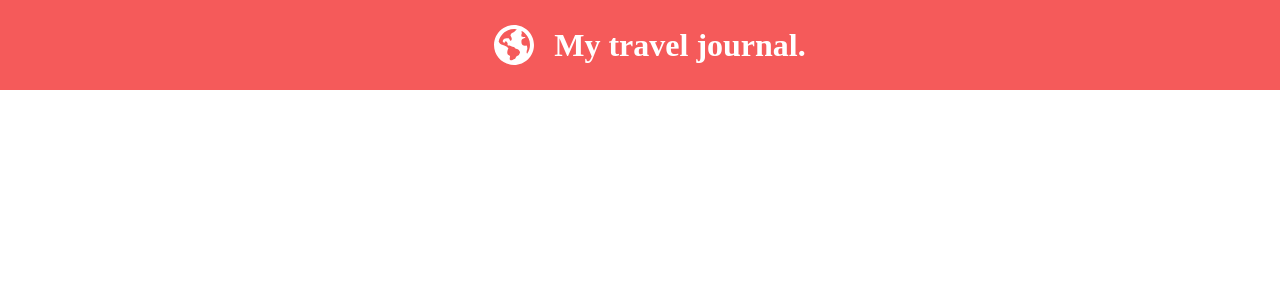
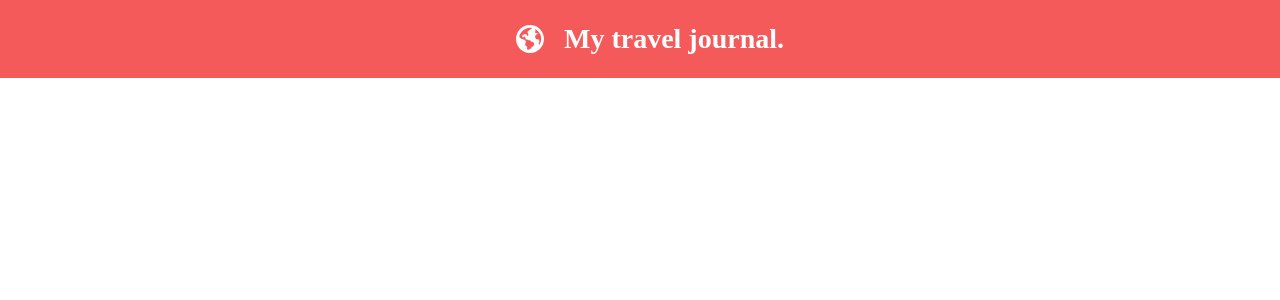
Before and after one commit to mkj-dev/travel-journal-template, a React (Vite) app: page / in a window 1280 px wide. Shown: the top 300 px of the page. Built offline with nearby package versions, Linux system fonts and the light colour scheme.

Commit message:
Change .header-logo width and .header-title font-size

```diff
--- a/src/css/Header.css
+++ b/src/css/Header.css
@@ -7,10 +7,10 @@
 }
 
 .header-logo {
-    width: 40px;
+    width: 28px;
     padding: 20px;
 }
 
 .header-title {
-    font-size: 32px;
+    font-size: 28px;
 }
```
